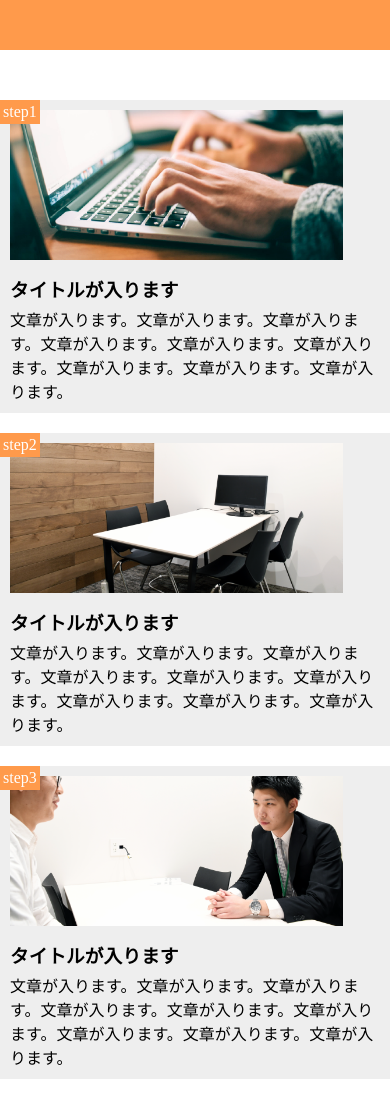
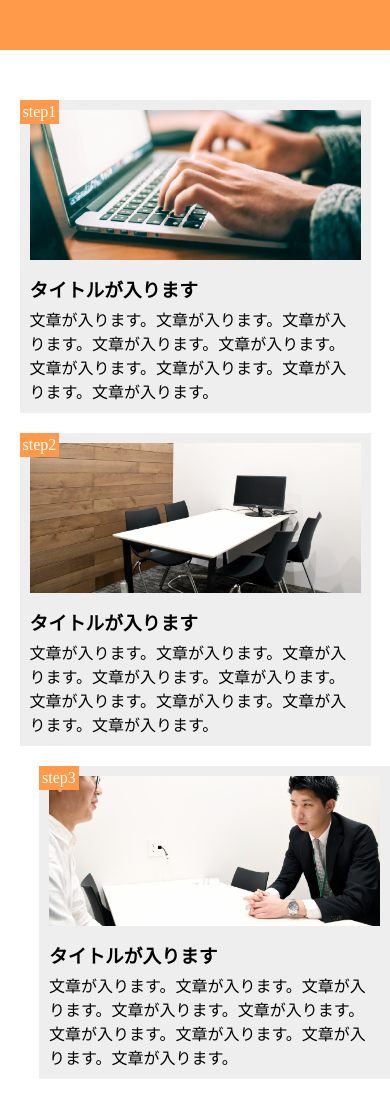
Before and after one commit to garo399/HTML_10ex, a plain HTML site: page index.html in a window 390 px wide. Shown: the top 1100 px of the page. Drawn offline with Linux system fonts and the light colour scheme.

Commit message:
レスポンジブ対応やりました

```diff
--- a/style.css
+++ b/style.css
@@ -10,19 +10,22 @@ header {
 }
 
 main {
-  width: auto;
+  width: 960px;
   margin: 50px auto;
   display: flex;
 }
 
 .step-box {
-  width:300px;
-  margin: 20px auto;
+  width: 300px;
+  margin-right: 30px;
   padding: 10px;
   position: relative;
   background-color: #eee;
 }
 
+.step-box:last-child {
+  margin-right: 0;
+}
 
 .step-img1 {
   height: 150px;
@@ -65,7 +68,8 @@ footer {
 
 
 
-@media screen and (max-width: 769px) {
+
+@media screen and (max-width: 768px) {
 
   header {
     height: 50px;
@@ -79,7 +83,7 @@ footer {
   }
 
   .step-box {
-    width: 100%;
+    width: 90%;
     margin: 20px auto;
     padding: 10px;
     position: relative;
@@ -89,7 +93,7 @@ footer {
 
   .step-img1 {
     height: 150px;
-    width:90%;
+    width:100%;
     background-image: url(img/flow01.png);
     background-position: bottom;
     background-size: cover;
@@ -97,7 +101,7 @@ footer {
 
   .step-img2 {
     height: 150px;
-    width:90%;
+    width:100%;
     background-image: url(img/flow02.png);
     background-position: bottom;
     background-size: cover;
@@ -105,7 +109,7 @@ footer {
 
   .step-img3 {
     height: 150px;
-    width:90%;
+    width:100%;
     background-image: url(img/flow03.png);
     background-position: bottom;
     background-size: cover;
```
